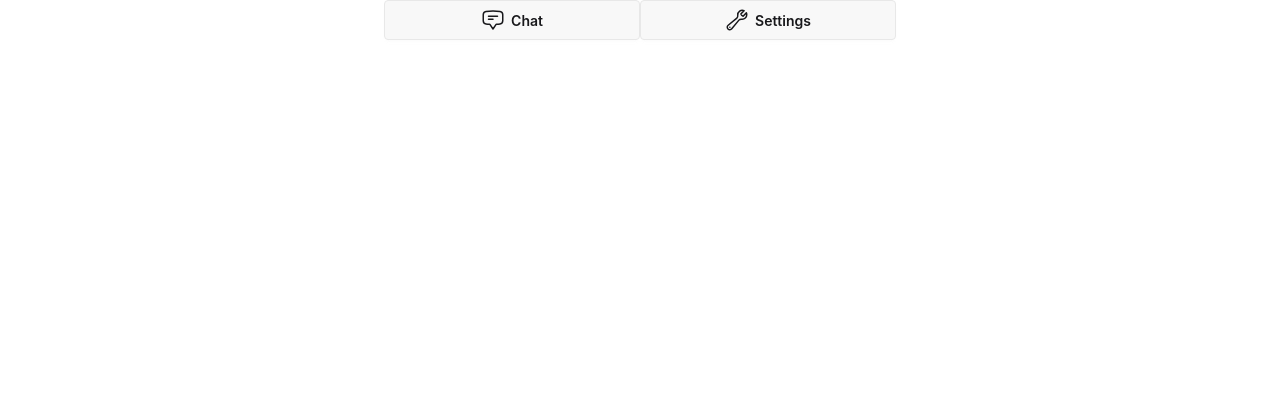
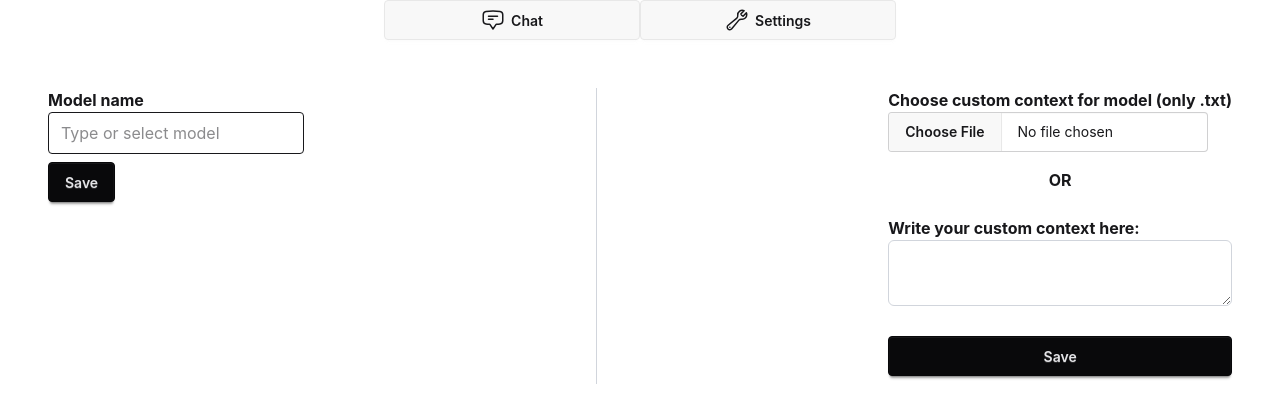
Before and after one commit to monajemi-arman/CheTauri, a React (Vite) app: page / in a window 1280 px wide. Both pictures are taken after a click on the button "Settings". Shown: the top 418 px of the page. Built offline with nearby package versions, Linux system fonts and the light colour scheme.

Commit message:
add basic settings UI

```diff
--- /dev/null
+++ b/src/components/ModelSelect.tsx
@@ -0,0 +1,51 @@
+import { Dispatch, SetStateAction, useState } from "react"
+
+const options = ["llama3.1:8b", "deepseek-r1:7b", "tinyllama"];
+
+export default function ModelSelect({ value, setValue, setSavedModel }: {
+    value: string,
+    setValue: Dispatch<SetStateAction<string>>,
+    setSavedModel: Dispatch<SetStateAction<boolean>>,
+}) {
+    const [open, setOpen] = useState(false);
+
+    const filtered = options.filter(o =>
+        o.toLowerCase().includes(value.toLowerCase())
+    );
+
+    return (
+        <div className="space-y-2 relative w-64" onBlur={() => setOpen(false)}>
+            <label className="text-sl font-bold">Model name</label>
+
+            <input
+                className="border rounded px-3 py-2 w-full"
+                value={value}
+                onChange={(e) => {
+                    setValue(e.target.value);
+                    setSavedModel(false);
+                    setOpen(true);
+                }}
+                onFocus={() => setOpen(true)}
+                placeholder="Type or select model"
+            />
+
+            {open && filtered.length > 0 && (
+                <div className="absolute border rounded w-full bg-white shadow">
+                    {filtered.map((option) => (
+                        <div
+                            key={option}
+                            className="px-3 py-2 hover:bg-gray-100 cursor-pointer"
+                            onMouseDown={() => {
+                                setValue(option);
+                                setSavedModel(false);
+                                setOpen(false);
+                            }}
+                        >
+                            {option}
+                        </div>
+                    ))}
+                </div>
+            )}
+        </div>
+    );
+}
--- /dev/null
+++ b/src/components/Settings.css
@@ -0,0 +1,6 @@
+#settings-container {
+    padding: 3rem;
+    display: flex;
+    flex-direction: row;
+    justify-content: space-between;
+}
--- a/src/components/Settings.tsx
+++ b/src/components/Settings.tsx
@@ -1,7 +1,53 @@
+import { useRef, useState } from "react"
+import ModelSelect from "./ModelSelect";
+import "./Settings.css";
+
 function Settings() {
-    return <div>
+    const [model, setModel] = useState("");
+    const [context, setContext] = useState("");
+    const [savedModel, setSavedModel] = useState(false);
+    const [savedContext, setSavedContext] = useState(false);
+    const refTextArea = useRef<HTMLTextAreaElement | null>(null);
 
-    </div>;
+    return <div id="settings-container">
+        <div>
+            <ModelSelect value={model} setValue={setModel} setSavedModel={setSavedModel} />
+            <button className={`btn ${savedModel ? "btn-success" : "btn-neutral"} my-2`}
+                onClick={() => handleModel(model).then(setSavedModel)}
+            >
+                {savedModel ? "Saved" : "Save"}
+            </button>
+        </div>
+        <div className="h-full w-px bg-gray-300 mx-2"></div>
+        <div className="flex flex-col justify-center items-stretch">
+            <div>
+                <label className="text-sl font-bold">Choose custom context for model (only .txt)</label><br />
+                <input type="file" onChange={(x) => {
+                    if (x.target.files) {
+                        setSavedContext(false)
+                        x.target.files[0].text().then(setContext)
+                    }
+                }} className="file-input" />
+            </div>
+            <div className="my-4">
+                <label className="text-sl font-bold"><center>OR</center><br />Write your custom context here:</label><br />
+                <textarea ref={refTextArea} className="w-full border border-gray-300 rounded-md p-2" />
+            </div>
+            <button className={`btn ${savedContext ? "btn-success" : "btn-neutral"} my-2`}
+                onClick={() => handleContext(model).then(setSavedContext)}
+            >
+                {savedContext ? "Saved" : "Save"}
+            </button>
+        </div>
+    </div>
+}
+
+const handleModel = async (model: string) => {
+    return true
+}
+
+const handleContext = async (model: string) => {
+    return true
 }
 
 export default Settings;
```
